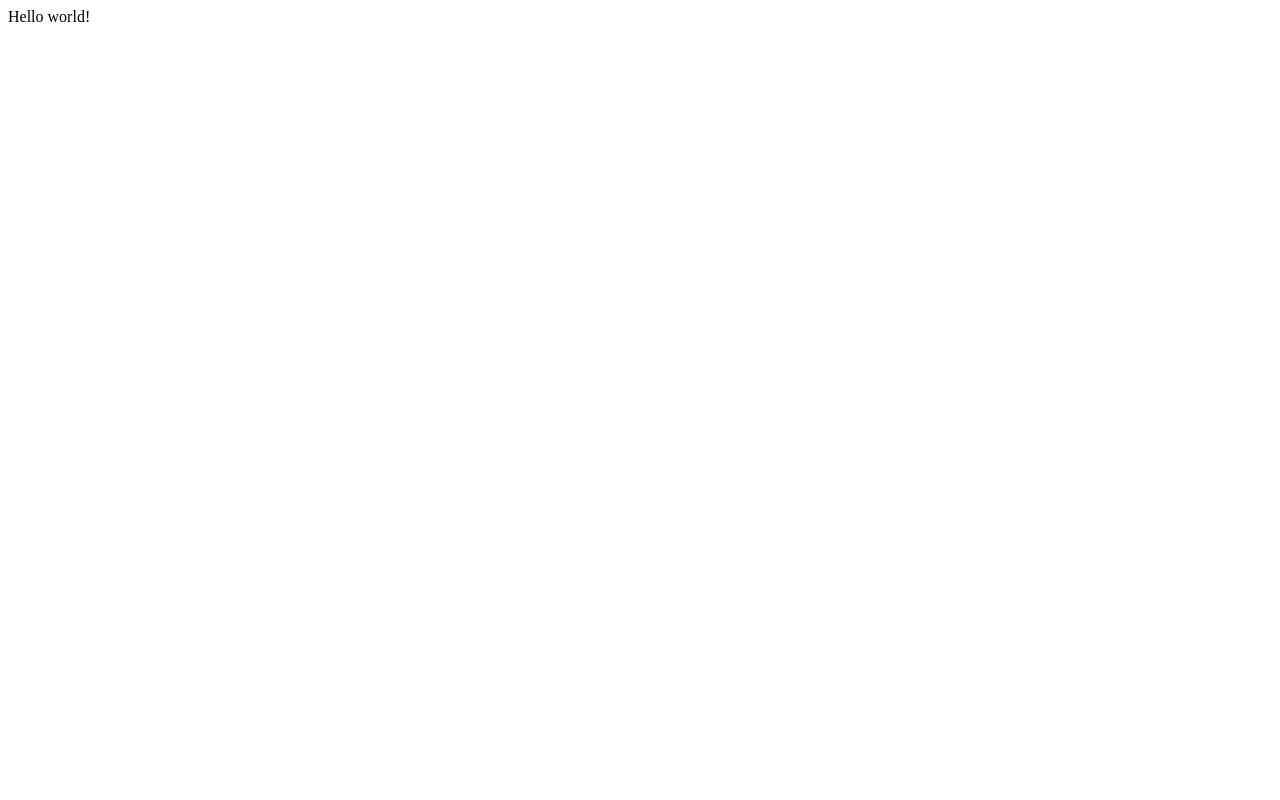
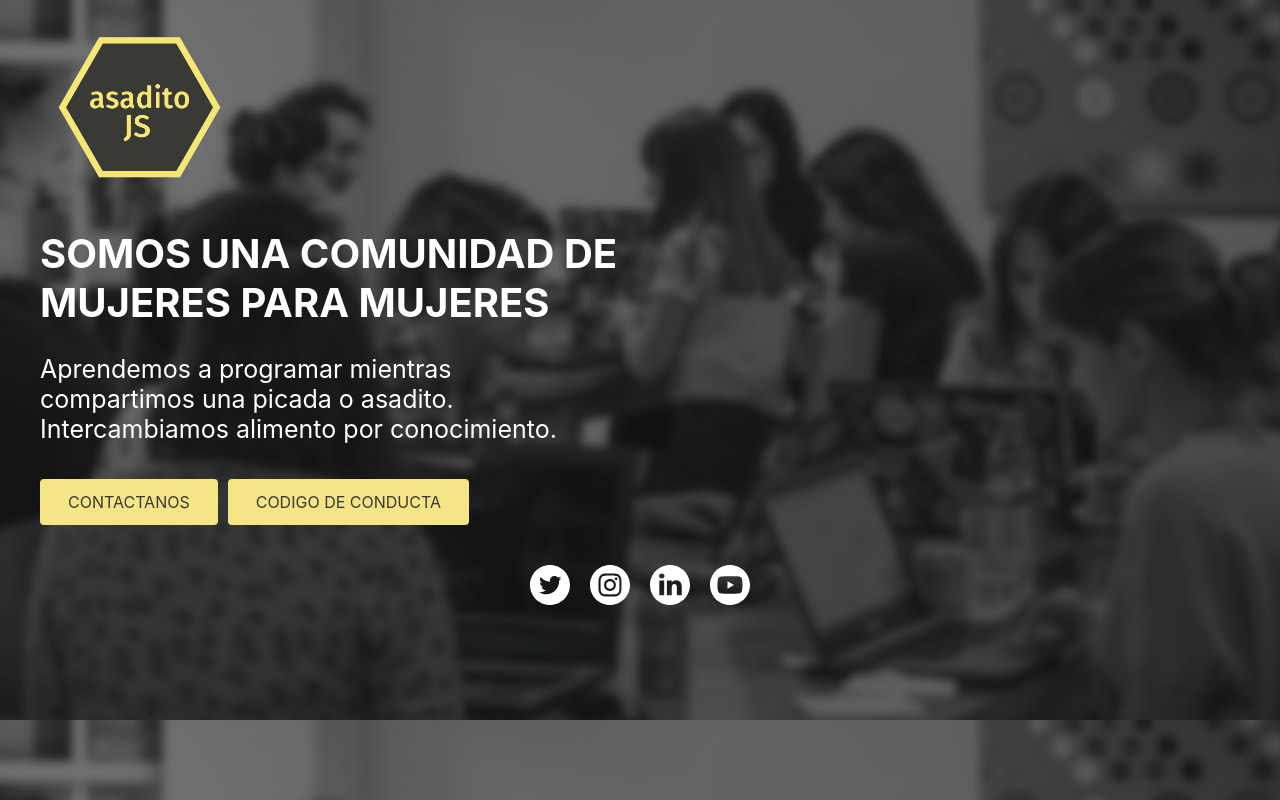
Before and after one commit to pilimartinez/gatsby-site, a Gatsby site: page / in a window 1280 px wide. Built offline with nearby package versions, Linux system fonts and the light colour scheme; Gatsby itself is replaced by a stand-in of ours.

Commit message:
asadito test

```diff
--- a/gatsby-config.js
+++ b/gatsby-config.js
@@ -1,9 +1,13 @@
-/**
- * Configure your Gatsby site with this file.
- *
- * See: https://www.gatsbyjs.org/docs/gatsby-config/
- */
-
 module.exports = {
-  /* Your site config here */
+  plugins: [
+    {
+      resolve: `gatsby-plugin-sass`,
+      options: {
+        cssLoaderOptions: {
+          camelCase: false,
+        },
+      },
+    },
+    `gatsby-plugin-twitter`
+  ]
 }
--- a/package.json
+++ b/package.json
@@ -15,6 +15,9 @@
   },
   "dependencies": {
     "gatsby": "^2.19.7",
+    "gatsby-plugin-sass": "^2.2.1",
+    "gatsby-plugin-twitter": "^2.2.1",
+    "node-sass": "^4.13.1",
     "react": "^16.12.0",
     "react-dom": "^16.12.0"
   },
--- /dev/null
+++ b/src/components/Button.js
@@ -0,0 +1,7 @@
+import React from 'react';
+
+function Button(props) {
+  return <a href={props.href} className="contactIcons"> {props.content} </a>
+}
+
+export default Button;
--- /dev/null
+++ b/src/components/ContactUs.js
@@ -0,0 +1,12 @@
+import React from 'react';
+import Button from '../components/Button.js'
+
+function ContactUs() {
+  return <div className="contactUs">
+            <Button content="CONTACTANOS" href={"mailto:asaditojs@gmail.com"}></Button>
+            <Button content="CODIGO DE CONDUCTA" href={"#"} ></Button>
+        </div>
+
+}
+
+export default ContactUs;
--- /dev/null
+++ b/src/components/MainText.js
@@ -0,0 +1,10 @@
+import React from 'react';
+
+function MainText() {
+return <div className="mainText">
+<h1>SOMOS UNA COMUNIDAD DE MUJERES PARA MUJERES</h1>
+<p>Aprendemos a programar mientras compartimos una picada o asadito. Intercambiamos alimento por conocimiento.</p>
+</div>
+}
+
+export default MainText;
--- /dev/null
+++ b/src/components/SideTwitter.js
@@ -0,0 +1,7 @@
+import React from 'react';
+
+function SideTwitter() {
+  return <a class="twitter-timeline" data-width="300" data-height="400" href="https://twitter.com/asaditojs?ref_src=twsrc%5Etfw"></a>
+}
+
+export default SideTwitter;
--- /dev/null
+++ b/src/components/SocialBar.js
@@ -0,0 +1,14 @@
+import React from 'react';
+import SocialButton from '../components/SocialButton'
+
+function SocialBar() {
+  return <div className="socialBar">
+            <SocialButton href={"https://twitter.com/asaditojs"} socialLogo="../twitter.svg" alt="twitter"></SocialButton>
+            <SocialButton href={"https://instagram.com/asaditojs/"} socialLogo="../instagram.svg" alt="instagram"></SocialButton>
+            <SocialButton href={"https://linkedin.com/company/asaditojs"} socialLogo="../linkedin.svg" alt="linkedin"></SocialButton>
+            <SocialButton href={"https://youtube.com/channel/UCRieqPrXWChauLv0wqO0rbA"} socialLogo="../youtube.svg" alt="youtube"></SocialButton>
+          </div>
+
+}
+
+export default SocialBar;
--- /dev/null
+++ b/src/components/SocialButton.js
@@ -0,0 +1,7 @@
+import React from 'react';
+
+function SocialButton(props) {
+  return <a href={props.href}> <img className="socialButton" src={props.socialLogo} alt={props.alt}></img> </a>
+}
+
+export default SocialButton;
--- a/src/pages/index.js
+++ b/src/pages/index.js
@@ -1,3 +1,13 @@
 import React from "react"
+import "../styles/index.scss"
+import MainText from "../components/MainText"
+import ContactUs from "../components/ContactUs"
+import SocialBar from "../components/SocialBar"
+import SideTwitter from "../components/SideTwitter"
 
-export default () => <div>Hello world!</div>
+export default () => <React.Fragment>
+<div className="logoCon"><img src="../logo.png" alt="logo"className="logo"></img></div>
+<MainText/>
+<ContactUs/>
+<SocialBar/>
+</React.Fragment>
--- a/src/styles/index.scss
+++ b/src/styles/index.scss
@@ -1 +1,59 @@
-body{background-color: black;}
+body {
+    background-image: url('../../static/background.jpg');
+    margin: 5px 40px 0 40px;;
+    font-family: -apple-system, BlinkMacSystemFont, 'Segoe UI', Roboto, Oxygen, Ubuntu, Cantarell, 'Open Sans', 'Helvetica Neue', sans-serif;
+        .mainText{
+            color: white;
+            h1{
+                width: 50%;
+                font-size: 40px;
+            }
+            p{
+                width: 45%;
+                font-size: 25px;
+            }
+        }
+        .logo{
+        width: 200px;
+        margin: 0 auto;
+    }
+        .contactUs{
+            margin-top: 35px;
+            display: flex;
+            .contactIcons{
+                border:  #f6e586 3px solid;
+                border-radius: 4px;
+                text-decoration: none;
+                color: #393936;
+                box-sizing: border-box;
+                margin-right: 10px;
+                background-color: #f6e586;
+                padding: 10px 25px;
+                transition: all 0.4s ease 0s;
+                &:hover{
+                    color: #f6e586;
+                    background-color: #393936;
+                    border: #f6e586 3px solid;
+                    transition: all 0.4s ease 0s;
+                }
+            }
+        }
+
+        .socialBar{
+            display: flex;
+            justify-content: center;
+            align-items: center;
+            margin: 40px;
+            a{
+                .socialButton{
+            width: 40px;
+            margin: 0 10px;
+            }
+        }
+        }
+  }
+
+  .container{
+      display: flex;
+      flex-direction: column;
+  }
```
Also changed, not shown: static/background.jpg (added), static/instagram.svg (added), static/linkedin.svg (added), static/logo.png (added), static/twitter.svg (added), static/youtube.svg (added), 1 other file.
